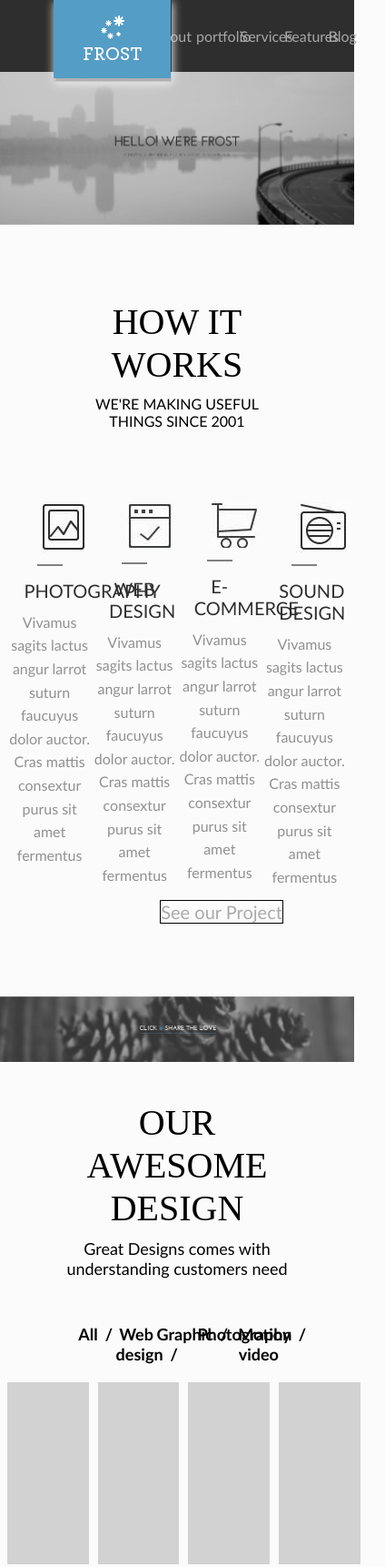
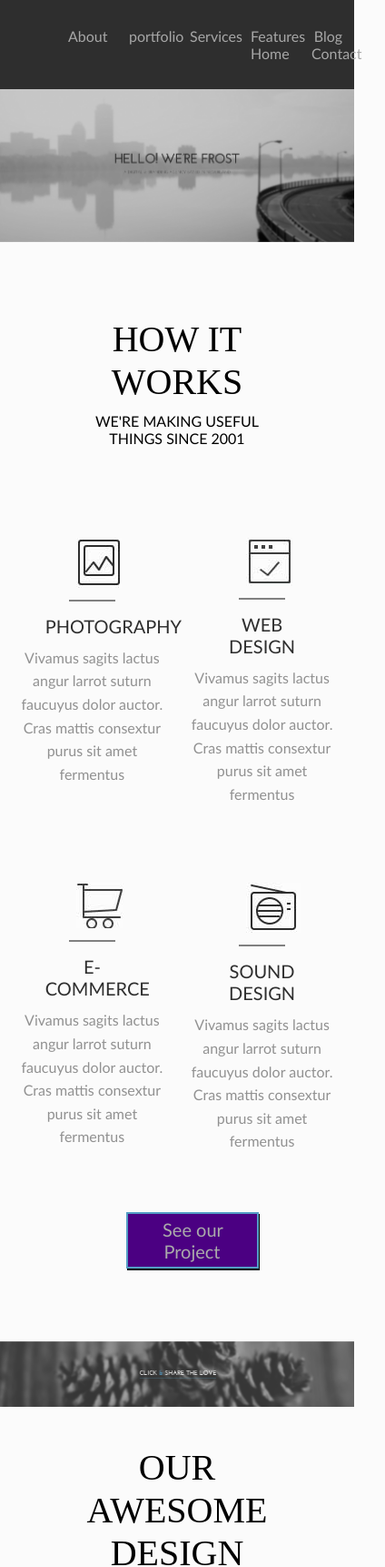
Before and after one commit to MukulSharma21/Frost-website, a plain HTML site: page index.html in a window 390 px wide. Shown: the top 1722 px of the page at 91% size, 424 px wide, since content can reach past the window. Drawn offline with Linux system fonts and the light colour scheme.

Commit message:
finished media queris for tablet

```diff
--- a/index.html
+++ b/index.html
@@ -68,10 +68,11 @@
                         </li>
                     </ul>
                 </div>
+                <div class="Flaot">
+                    <h1 class="border-of-link"><a href="#">See our Project</a></h1>
+                </div>
             </nav>
-            <div class="button">
-                <h1 class="border"><a href="#">See our Project</a></h1>
-            </div>
+
         </div>
     </section>
 
@@ -127,7 +128,7 @@
                 </div>
                 <div class="working-place">
                     <h3>our working place</h3>
-                    <p>"VEstunm ligut pransesnt commando curus mafba, consectur et. Cum socis natoswi penstabuis et magnis dis tellus parturtur phrats monts"</p>
+                    <p>"Vestunm ligut pransesnt commando curus mafba, consectur et. Cum socis natoswi penstabuis et magnis dis tellus parturtur phrats monts"</p>
                     <p class="two">
                         anauiir eu lero quqm. Perlleitus arnare sem lacinia quam venetubulum ullamcorperDuis mollis, est non commanfo luctus, nisi erat portior ligula, eget lacinia adio sem necx elit. Vaesbutar id lingula porta felis euismof semper. Interger poirsur erat a ante venenatis dopibus porsure velit aliquet. Consecturur adipsing vesbutat id linga port a felis euismod smepr. Maesecens faucus moillis interdme,. anauiir eu lero quqm. Perlleitus arnare sem lacinia quam venetubulum ullamcorper
                     </p>
--- a/style.css
+++ b/style.css
@@ -117,6 +117,12 @@ header .list-item h1 {
     color: #919191;
 }
 
+#section-one nav ul::after {
+    clear: both;
+    display: block;
+    content: "";
+}
+
 .border-bottom {
     border-top: 2px solid grey;
     width: 30%;
@@ -129,19 +135,33 @@ header .list-item h1 {
 }
 
 #section-one a {
-    border: 1px solid black;
+    border: 1px solid indigo;
     text-decoration: none;
     color: #aaaaaa;
     font-weight: 100;
     font-size: 20px;
     width: 100%;
-    margin-left: 45%;
     margin-top: 20px;
+}
+
+.Flaot {
+    width: 30%;
+    margin: 20px auto;
 }
 
 #section-two {
     width: 100%;
     margin-top: 80px;
+}
+
+.border-of-link {
+    border: 2px solid #549DC5;
+    padding: 5px 15px;
+    background: indigo;
+    width: 100%;
+    text-align: center;
+    outline: none;
+    box-shadow: 1px 2px 0 black;
 }
 
 .lead-banner-one {
@@ -545,3 +565,64 @@ textarea {
     padding: 2px 10px;
 
 }
+
+/*
+==========================================
+Media Queries for tablets
+==========================================*/
+
+@media screen and (max-width: 768px) {
+    header .list-item li {
+        width: 10%;
+        text-align: center;
+        position: relative;
+    }
+
+    header .list-item h1 {
+        background: none !important;
+        padding: 0;
+        margin: 0;
+        background-color: #484848;
+        box-shadow: none;
+    }
+
+    #section-one .work li {
+        width: 46%;
+        margin: 20px 2% 35px;
+    }
+
+    #section-one .work li:nth-child(odd) {
+        clear: both;
+    }
+
+    #section-two .introduction ul {
+        width: 100%;
+    }
+
+    #section-two .introduction #grid {
+        grid-template-columns: repeat(3, 1fr);
+    }
+
+    #section-three .working-place p {
+        text-transform: capitalize;
+        line-height: 1.7rem;
+    }
+
+    #section-three .working-place p:nth-child(2) {
+        text-transform: capitalize;
+        line-height: 1.7rem;
+    }
+
+    #section-three .our-work li {
+        width: 46%;
+        margin: 30px 2%;
+        text-align: center;
+    }
+
+    #section-three .our-work li:nth-child(3) {
+        clear: both;
+        margin: 0 auto;
+        padding: 0 25%;
+        text-align: center;
+    }
+}
```
